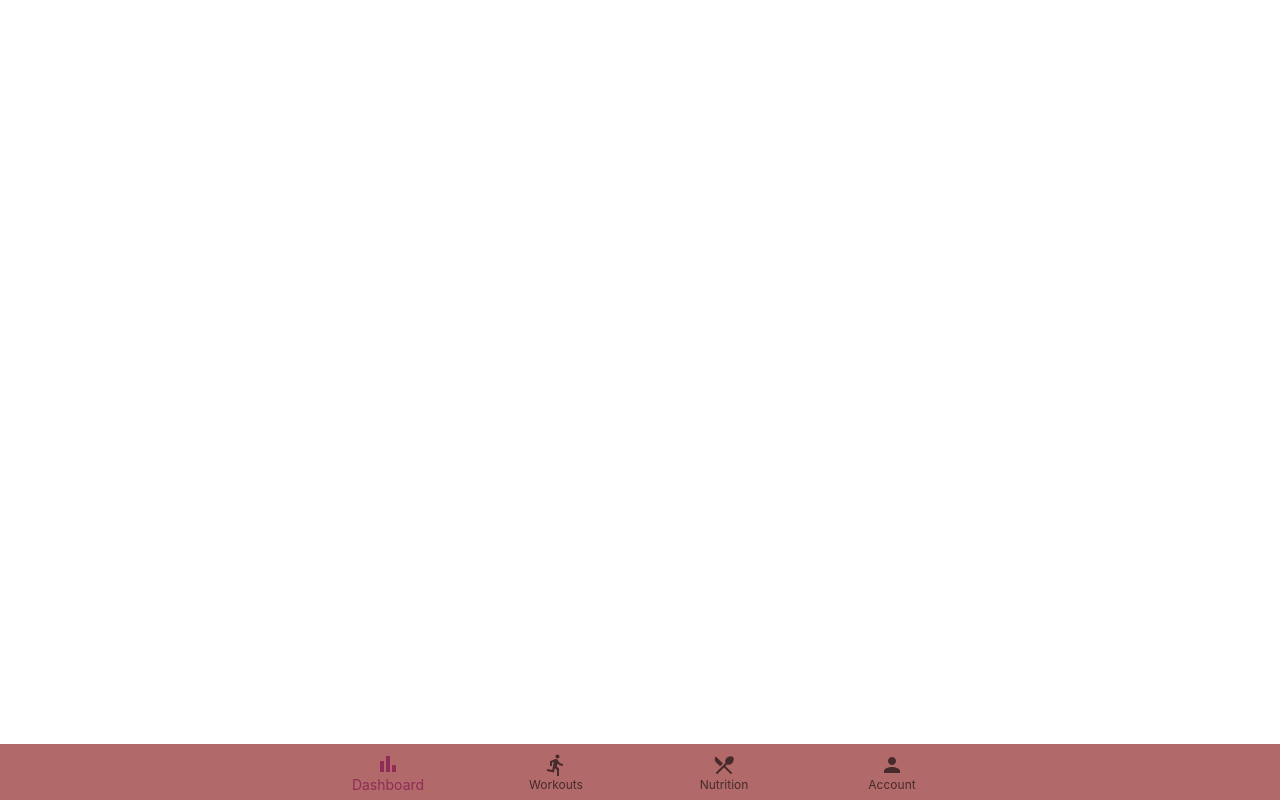
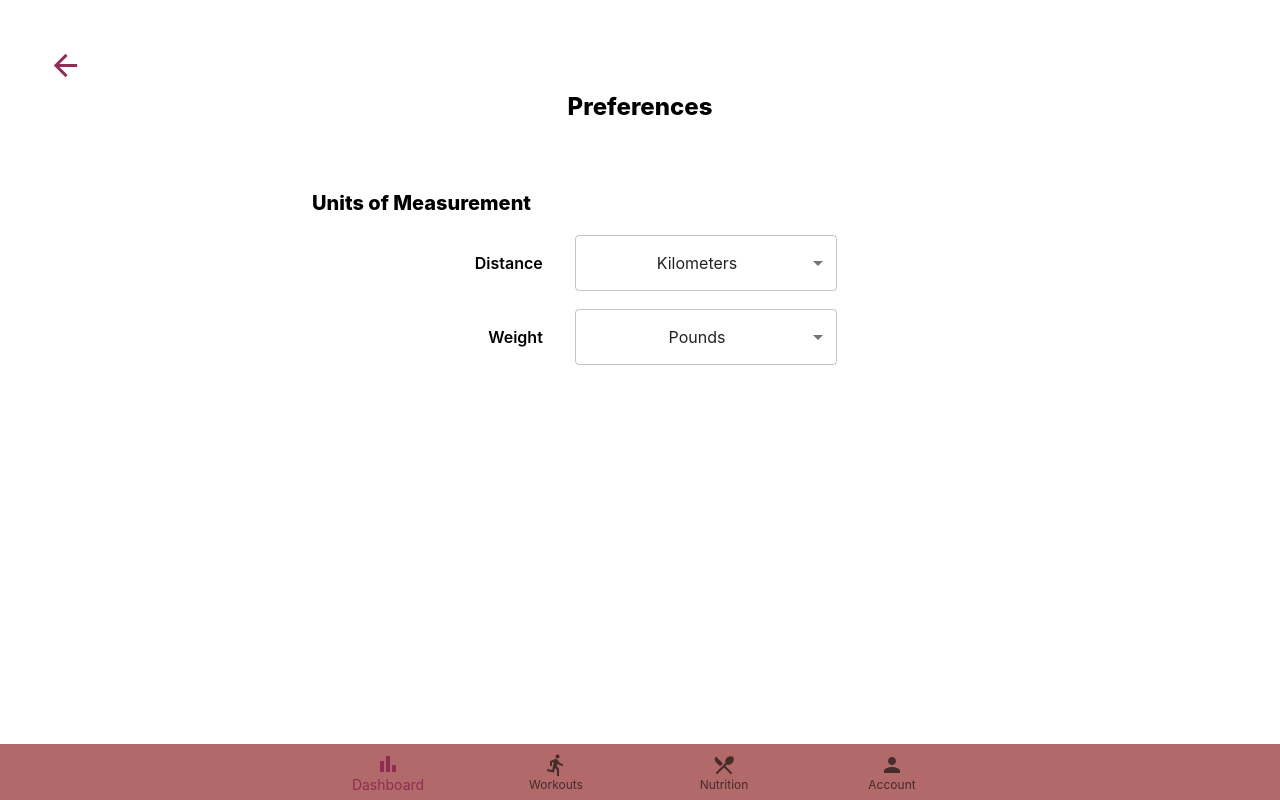
Before and after one commit to joshchyeonlee/EZFit, a React (Create React App) app: page /Account/Preferences in a window 1280 px wide. Built offline with nearby package versions, Linux system fonts and the light colour scheme.

Commit message:
Appended to Preferences to Account Management

```diff
--- a/src/App.tsx
+++ b/src/App.tsx
@@ -11,6 +11,7 @@ import { AdapterMoment } from "@mui/x-date-pickers/AdapterMoment";
 import React from "react";
 import AccountManagementPage from "./components/account/AccountManagementMenu/AccountManagementPage";
 import PersonalInformationPage from "./components/account/PersonalInformation/PersonalInformationPage";
+import PreferencesPage from "./components/account/Preferences/PreferencesPage";
 
 const App: React.FC = () => {
   return (
@@ -24,6 +25,7 @@ const App: React.FC = () => {
           <Route path="/Nutrition" element={<Nutrition />} />
           <Route path="/Account" element={<AccountManagementPage />} />
           <Route path="/Account/PersonalInformation" element={<PersonalInformationPage />} />
+          <Route path="/Account/Preferences" element={<PreferencesPage />} />
         </Routes>
         <NavigationBar />
       </Grid>
--- a/src/components/account/AccountManagementMenu/AccountManagementMenu.tsx
+++ b/src/components/account/AccountManagementMenu/AccountManagementMenu.tsx
@@ -14,12 +14,12 @@ export default function AccountManagementMenu() {
                     </AccountManagementMenuItem>
                 </Box>
                 <Box sx={{ borderBottom: 2, borderColor: '#808080'}}>
-                    <AccountManagementMenuItem buttonLink={"./"}>
+                    <AccountManagementMenuItem buttonLink="./">
                         Connected Devices
                     </AccountManagementMenuItem>
                 </Box>
                 <Box sx={{ borderBottom: 2, borderColor: '#808080'}}>
-                    <AccountManagementMenuItem buttonLink={"./"}>
+                    <AccountManagementMenuItem buttonLink="/Account/Preferences">
                         Preferences
                     </AccountManagementMenuItem>
                 </Box>
--- a/src/components/account/AccountManagementMenu/AccountManagementPage.tsx
+++ b/src/components/account/AccountManagementMenu/AccountManagementPage.tsx
@@ -1,5 +1,5 @@
 import { ArrowBack } from '@mui/icons-material';
-import { Box, Button, IconButton, Typography } from '@mui/material';
+import { Box, Button, Typography } from '@mui/material';
 import AccountManagementMenu from './AccountManagementMenu';
 
 export default function AccountManagementPage() {
--- a/src/components/account/Preferences/PreferencesForm.tsx
+++ b/src/components/account/Preferences/PreferencesForm.tsx
@@ -12,22 +12,19 @@ function PreferencesForm()
                 </Typography>
             </Box>
 
-            <Box textAlign="center" justifyContent="center" marginLeft="20%" marginRight="20%">
+            <Box textAlign="center" justifyContent="center" marginLeft="20%" marginRight="20%" paddingBottom={12}>
                 <Box textAlign="center" justifyContent="center" padding={2}>
                     <UnitsOfMeasurementForm></UnitsOfMeasurementForm>
                 </Box>
             </Box>
 
-            <br/>
-            <br/>
-            <br/>
-            <Box textAlign="center" justifyContent="center">
+            {/* <Box textAlign="center" justifyContent="center">
                 <Button variant="contained" size='large' sx={{width:"50%"}} color="primary" disableElevation>
                     <Typography textAlign="center" fontWeight="300" color="white">
                         Save Changes
                     </Typography>
                 </Button>
-            </Box>
+            </Box> */}
 
         </Box>
     )
--- a/src/components/account/Preferences/PreferencesPage.tsx
+++ b/src/components/account/Preferences/PreferencesPage.tsx
@@ -1,13 +1,17 @@
 import { ArrowBack } from "@mui/icons-material";
 import { Box, IconButton} from "@mui/material";
 import PreferencesForm from "./PreferencesForm";
+import { useNavigate } from "react-router";
 
 function PreferencesPage()
 {
+    const navigate = useNavigate();
+
     return (
         <Box padding={5}>
+
             <Box textAlign="left" justifyContent="center">
-                <IconButton>
+                <IconButton onClick={() => navigate("/Account/")}>
                     <ArrowBack fontSize="large" color="primary"></ArrowBack>
                 </IconButton>
             </Box>
```
